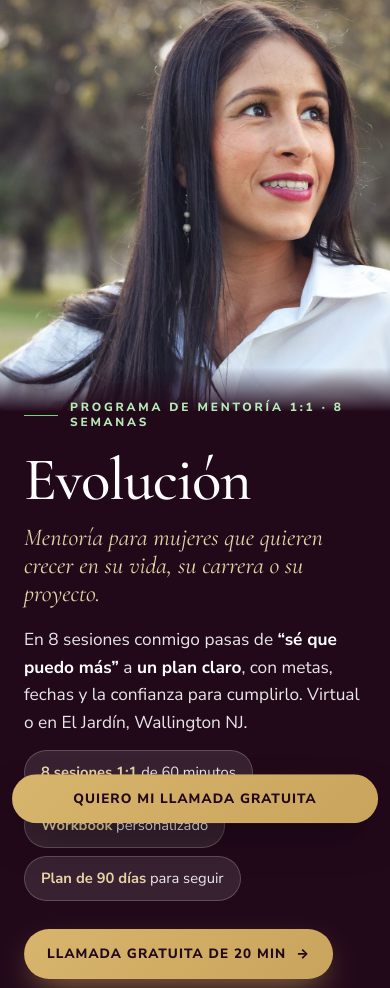
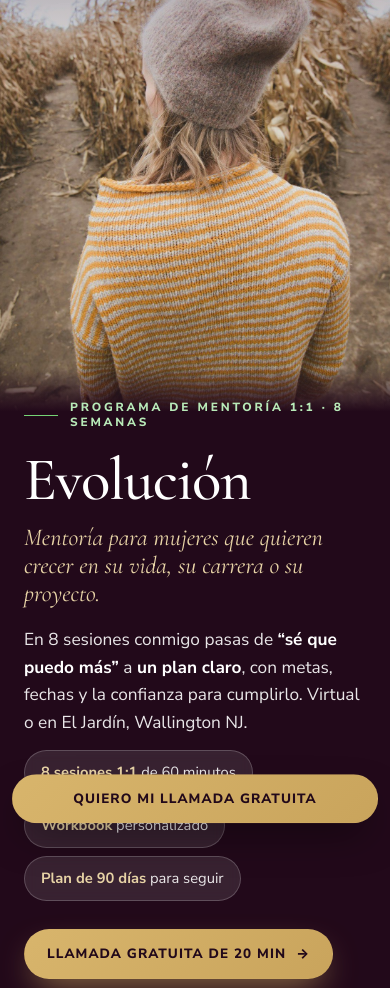
Before and after one commit to yourmindfulwellnessny/evolucion, a plain HTML site: page index.html in a window 390 px wide. Shown: the part 78-1066 px from the top of the page. Drawn offline with nearby package versions, Linux system fonts and the light colour scheme.

Commit message:
Inicio: mujer frente a dos caminos (decidir qué ruta tomar)
Foto de Unsplash (licencia libre). Foto ancha arriba con ambos caminos visibles y el título debajo. Se quita la foto anterior.

Co-Authored-By: Claude Opus 5.5 <noreply@anthropic.com>
Claude-Session: https://claude.ai/code/session_01Cgv7VCG3M4UCkr4cMZm9yP

```diff
--- a/index.html
+++ b/index.html
@@ -16,7 +16,7 @@
 <link rel="preconnect" href="https://fonts.googleapis.com">
 <link rel="preconnect" href="https://fonts.gstatic.com" crossorigin>
 <link href="https://fonts.googleapis.com/css2?family=Cormorant+Garamond:ital,wght@0,400;0,500;0,600;0,700;1,400;1,500;1,600&family=Nunito+Sans:opsz,wght@6..12,400;6..12,600;6..12,700;6..12,800&display=swap" rel="stylesheet">
-<link rel="preload" as="image" href="assets/hero-evolucion.jpg">
+<link rel="preload" as="image" href="assets/hero-dos-caminos.jpg">
 <script type="application/ld+json">
 {"@context":"https://schema.org","@type":"Service","name":"Evolución · Mentoría 1:1 de 8 semanas","provider":{"@type":"LocalBusiness","name":"Mindful Wellness","legalName":"Mindful Wellness & Coaching LLC","url":"https://www.mindfulbymonica.com/","telephone":"+1-201-679-9969","address":{"@type":"PostalAddress","addressLocality":"Wallington","addressRegion":"NJ","addressCountry":"US"}},"areaServed":"Virtual y New Jersey","availableLanguage":["es","en"],"offers":{"@type":"Offer","price":"600","priceCurrency":"USD","url":"https://www.mindfulbymonica.com/evolucion/inscripcion.html"}}
 </script>
@@ -84,17 +84,16 @@ h2 em,h1 em,h3 em{font-style:italic;font-weight:500;color:var(--lav)}
 @media(max-width:420px){.nav .btn{padding:12px 14px;font-size:.66rem;letter-spacing:.06em}.brand img{height:38px}}
 
 /* ===== HERO ===== */
-.hero{position:relative;min-height:88vh;min-height:88svh;display:flex;align-items:center;color:#fff;background:var(--night);overflow:hidden;isolation:isolate;padding:120px 0 60px}
-.hero:after{content:"";position:absolute;top:0;bottom:0;left:0;width:60%;z-index:-2;background:url(assets/hero-evolucion.jpg) 42% 30%/cover no-repeat}
-.hero:before{content:"";position:absolute;inset:0;z-index:-1;background:
-  linear-gradient(90deg,rgba(34,9,26,0) 0%,rgba(34,9,26,0) 34%,rgba(34,9,26,.75) 50%,var(--night) 60%),
-  linear-gradient(180deg,rgba(34,9,26,.55) 0%,transparent 16%)}
+.hero{position:relative;min-height:100vh;display:flex;align-items:flex-end;color:#fff;background:var(--night);overflow:hidden;isolation:isolate;padding:54vh 0 56px}
+.hero:after{content:"";position:absolute;top:0;left:0;right:0;height:76vh;z-index:-2;background:url(assets/hero-dos-caminos.jpg) 50% 22%/cover no-repeat}
+.hero:before{content:"";position:absolute;inset:0;z-index:-1;background:linear-gradient(180deg,rgba(34,9,26,.55) 0,rgba(34,9,26,0) 14vh,rgba(34,9,26,0) 46vh,rgba(34,9,26,.82) 64vh,var(--night) 76vh)}
 .hero .wrap{width:100%}
-.hero-in{margin-left:auto;max-width:560px}
+.hero-in{margin:0 auto;max-width:860px;text-align:center}
+.hero-in .kicker{justify-content:center}.hero-in .hero-list,.hero-in .hero-ctas,.hero-in .by{justify-content:center}.hero-in p.big{margin-left:auto;margin-right:auto}
 .hero .kicker{color:var(--mint2)}.hero .kicker:before{background:var(--mint)}
 .hero h1{color:#fff;font-size:clamp(3.8rem,9vw,7rem);font-weight:500;letter-spacing:-.02em;line-height:.88;margin:22px 0 6px}
 .hero h1 .acc{display:block;font-style:italic;font-weight:400;font-size:.4em;line-height:1.15;color:var(--gold2);margin-top:18px;letter-spacing:0}
-.hero p.big{font-size:clamp(1.08rem,1.5vw,1.22rem);line-height:1.6;max-width:580px;color:rgba(255,255,255,.9);margin:18px 0 22px}
+.hero p.big{font-size:clamp(1.08rem,1.5vw,1.22rem);line-height:1.6;max-width:580px;color:rgba(255,255,255,.9);margin:18px auto 22px}
 .hero p.big b{color:#fff}
 .hero-ctas{display:flex;flex-wrap:wrap;gap:12px;align-items:center}
 .hero-list{list-style:none;display:flex;flex-wrap:wrap;gap:8px;margin:-8px 0 28px}
@@ -105,9 +104,9 @@ h2 em,h1 em,h3 em{font-style:italic;font-weight:500;color:var(--lav)}
 .by b{color:#fff}
 @media(max-width:900px){
   .hero{padding:56vh 0 44px;align-items:flex-end}
-  .hero:after{width:100%;bottom:auto;height:62vh;background-position:30% 20%}
+  .hero:after{width:100%;bottom:auto;height:62vh;background-position:50% 45%}
   .hero:before{background:linear-gradient(180deg,rgba(34,9,26,.35) 0,rgba(34,9,26,0) 14%,rgba(34,9,26,0) 36%,var(--night) 58vh)}
-  .hero-in{margin:0}
+  .hero-in{margin:0;text-align:left}.hero p.big{margin:18px 0 22px}.hero-in .kicker,.hero-in .hero-list,.hero-in .hero-ctas,.hero-in .by{justify-content:flex-start}
 }
 
 /* cinta */
@@ -385,7 +384,7 @@ footer{background:var(--night);color:rgba(255,255,255,.78);padding:60px 0 110px;
 </nav>
 
 <!-- HERO -->
-<header class="hero dark" role="img" aria-label="Mujer sonriente mirando hacia adelante con confianza">
+<header class="hero dark" role="img" aria-label="Mujer de espaldas frente a dos caminos, pensando qué ruta tomar">
   <div class="wrap">
     <div class="hero-in">
       <span class="kicker rv">Programa de mentoría 1:1 · 8 semanas</span>
```
Also changed, not shown: assets/hero-dos-caminos.jpg (added), assets/hero-evolucion.jpg (deleted).
